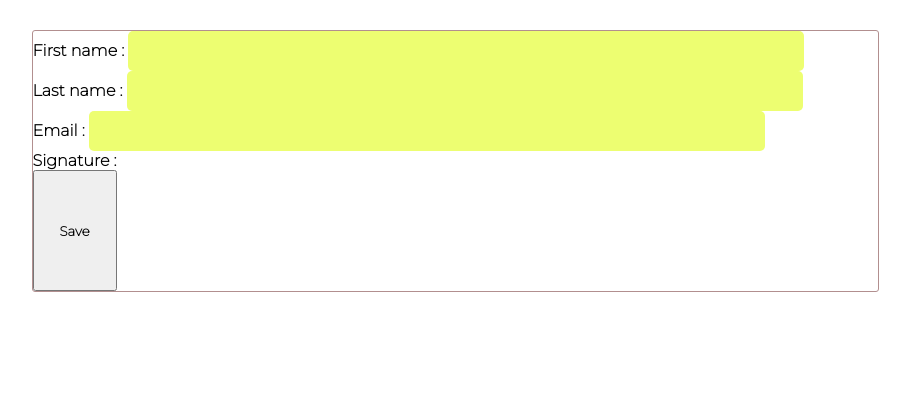
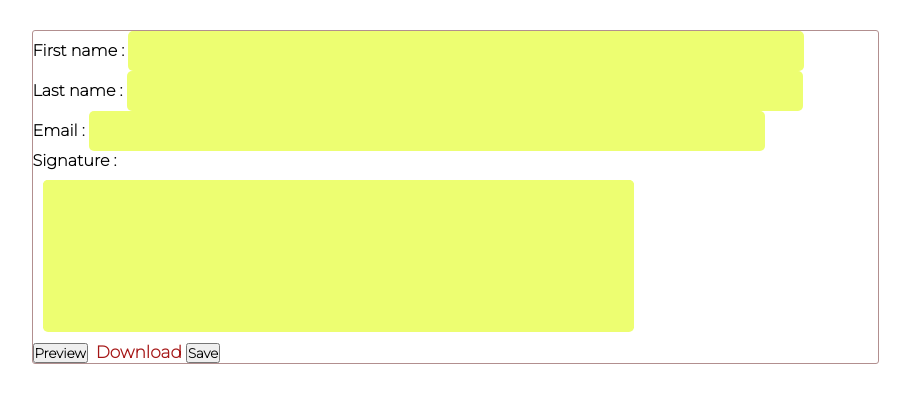
Before and after one commit to kabo-g/sigtest, a Django app: page / in a window 1280 px wide. Shown: the top 403 px of the page, without its empty margins (185-1095 px from the left). Run offline with Django 4.2, Linux system fonts and the light colour scheme.

Commit message:
add pad functionality

```diff
--- a/myapp/models.py
+++ b/myapp/models.py
@@ -7,7 +7,7 @@
     firstname = models.CharField(max_length = 255, blank=True, null=True)
     lastname = models.CharField(max_length = 255, blank=True, null=True)
     email = models.EmailField(max_length = 255, blank=True, null=True, unique=True)
-    signature = models.ImageField(upload_to = 'signature', blank=True, null=True)
+    signature = models.ImageField(upload_to = 'images_sig/', blank=True, null=True)
 
     def __str__(self):
         return self.firstname + ' ' + self.lastname
--- a/myapp/views.py
+++ b/myapp/views.py
@@ -25,13 +25,15 @@
             email = request.POST.get('email')
             signature = request.POST.get('signature')
 
-            self.model.create(
+            print(signature)
+
+            sig = self.model.objects.create(
                 firstname = firstname, lastname = lastname,
                 email = email, signature = signature
             )
-            self.model.save()
+            sig.save()
 
-            if self.model.save():
+            if sig.save():
                 print("successfully saved to db")
 
         return redirect(request.path)
--- a/static/css/main.css
+++ b/static/css/main.css
@@ -46,7 +46,7 @@
 a{
 	text-decoration: none;
 	font-size: 17px;
-	color:  var(--white);
+	color:  var(--main-color);
 }
 
 .vertical-navbar{
@@ -149,12 +149,12 @@
 	max-width: 80%;
 }
 
-.signature_div{
-	max-width: 40%;
+#signature{
+	max-width: 70%;
 	background: #EDFE71;
 	border: none;
 	border-radius: 5px;
-	height: 100px
+	height: 400px
 	padding: 0 20px;
 	left: 50%;
 }
--- a/templates/index.html
+++ b/templates/index.html
@@ -8,7 +8,7 @@
     <div class="form-div">
       <form class="form" action="#" method="post">
 
-        {% load csrf_token %}
+        {% csrf_token %}
 
         <label for="firstname">First name : </label>
         <input type="text" name="firstname" required><br>
@@ -20,13 +20,35 @@
         <input type="email" name="email" required><br>
 
         <label for="signature">Signature : </label>
-        <div class="signature_div" name="signature">
+        <div id="signature" name="signature">
 
         </div>
 
-        <button type="submit" class="login" name="save">Save</button>
+        <button id="preview">Preview</button>
+
+      	<img src="" id="signaturePreview">
+
+
+      	<a href="" id="download" download>Download</a>
+
+
+        <button type="submit" class="btn" name="save">Save</button>
 
       </form>
     </div>
   </div>
+
+  <!-- <script type="text/javascript">
+    var signature = $("#signature").jSignature({'UndoButton' : true});
+
+    $("#preview").click(function(){
+      var data = signature.jSignature("getData", "image");
+      $("#signaturePreview").attr('src', 'data: ' + data);
+    })
+
+    $("#download").click(function(){
+      var image = $("#signaturePreview")[0];
+      this.href = image.src;
+    })
+    </script> -->
 {% endblock content %}
```
Also changed, not shown: myapp/migrations/0002_alter_signature_signature.py (added), myapp/migrations/0003_alter_signature_signature.py (added), static/js/temp.js (line endings or trailing spaces).
